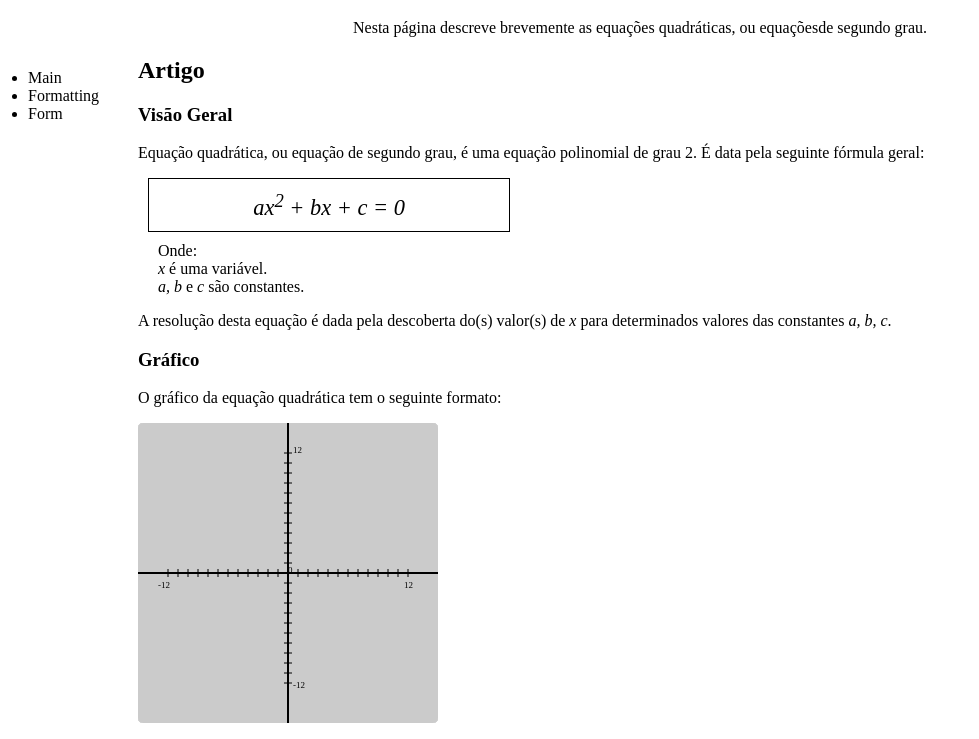
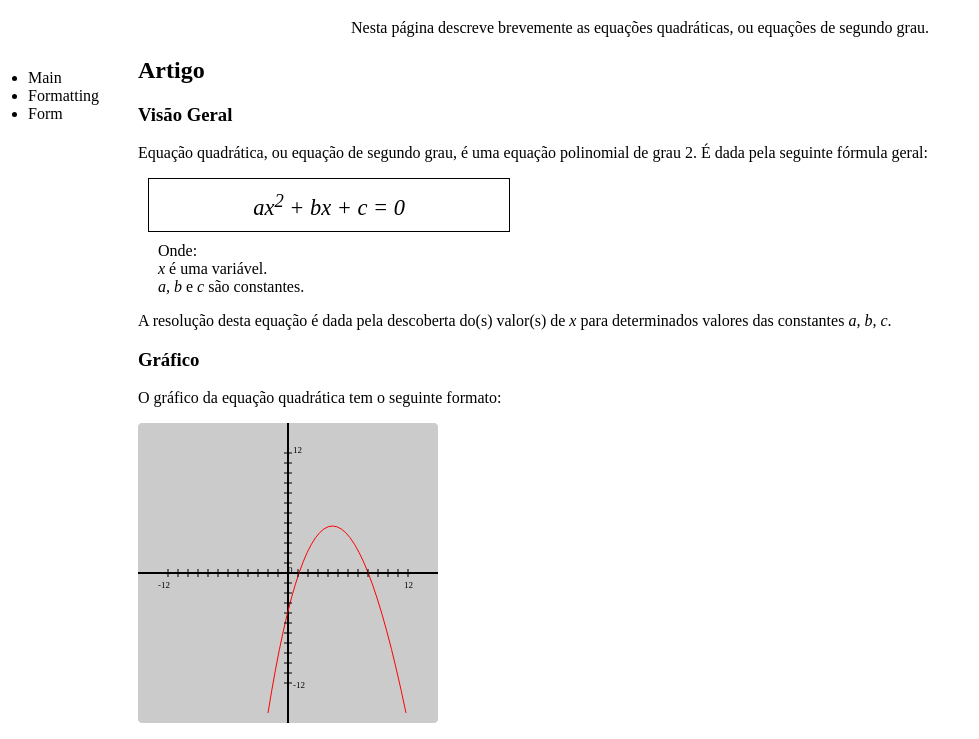
Before and after one commit to rodrigofreund/NodeHtmlTemplate, a website: page views/pages/index.html in a window 1280 px wide. Shown: the part 61-800 px from the top of the page, without its empty margins (0-979 px from the left). Drawn offline with Linux system fonts and the light colour scheme.

Commit message:
Complementando a tarefa

```diff
--- a/views/pages/index.html
+++ b/views/pages/index.html
@@ -7,12 +7,12 @@
       <script src="https://oss.maxcdn.com/libs/html5shiv/3.7.0/html5shiv.js"></script>
     <![endif]-->
     <title>Função Quadrática</title>
-    <link href="main.css" rel="stylesheet">
+    <link href="main.css" rel="stylesheet" type="text/css">
   </head>
   <body>
     <header>
       <h1>Equação Quadrática</h1>
-      <p>Nesta página descreve brevemente as equações quadráticas, ou equaçõesde segundo grau.</p>
+      <p>Nesta página descreve brevemente as equações quadráticas, ou equações de segundo grau.</p>
     </header>
     <nav>
       <ul>
@@ -26,7 +26,7 @@
       <article>
         <h3>Visão Geral</h3>
         <p>
-          Equação quadrática, ou equação de segundo grau, é uma equação polinomial de grau 2. É data pela seguinte
+          Equação quadrática, ou equação de segundo grau, é uma equação polinomial de grau 2. É dada pela seguinte
             fórmula geral:
         </p>
         <div class="equacao-box">
@@ -44,11 +44,15 @@
         <h3>Gráfico</h3>
         <p>O gráfico da equação quadrática tem o seguinte formato:</p>
         <svg height="300px" width="300px">
+          <g>
+            <title>Graphics</title>
             <rect x="0" y="0" rx="5" ry="5" width="300" height="300"
               style="stroke:black;stroke-width:1;opacity:0.2" />
             <line x1="0" y1="150" x2="300" y2="150" style="stroke:rgb(0,0,0); stroke-width:2"/>
             <line x1="150" y1="0" x2="150" y2="300" style="stroke:rgb(0,0,0); stroke-width:2"/>
             <text x="150" y="150" font-size="9">0</text>
+
+            <path d="M 130 290 q 60 -374 138 0" stroke="red" stroke-width="1" fill="none" />
 
             <!-- DESENHO EIXO +X -->
             <line x1="160" y1="154" x2="160" y2="146" style="stroke:rgb(0,0,0); stroke-width:1"/>
@@ -109,6 +113,7 @@
             <line x1="146" y1="250" x2="154" y2="250" style="stroke:rgb(0,0,0); stroke-width:1"/>
             <line x1="146" y1="260" x2="154" y2="260" style="stroke:rgb(0,0,0); stroke-width:1"/>
             <text x="155" y="265" font-size="9">-12</text>
+          </g>
         </svg>
       </article>
     </section>
```
Lines whose indentation alone changed are shown as unchanged.
